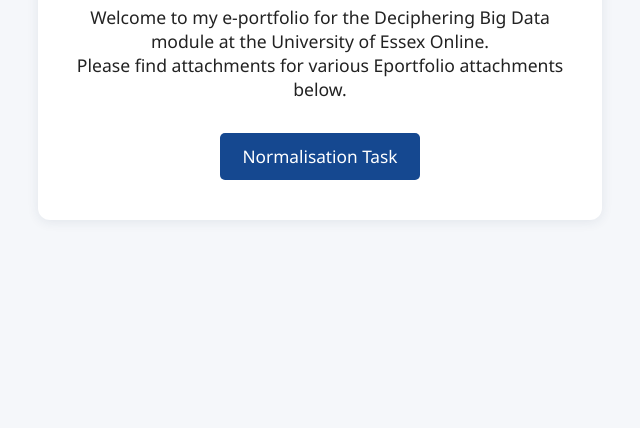
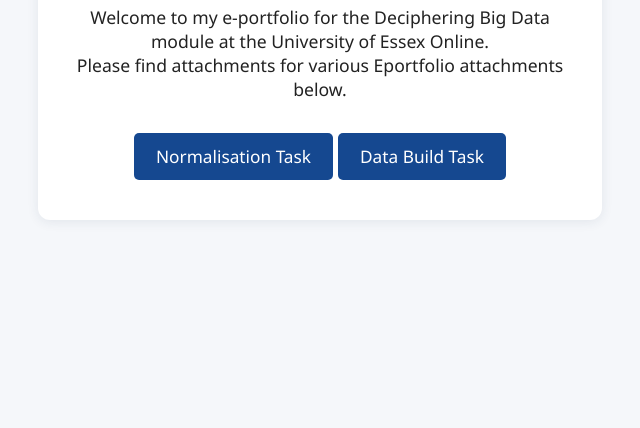
Before and after one commit to dtzwang/UofEO-EPortfolio, a plain HTML site: page DBD_PCOM7E April 2025.html in a window 1280 px wide. Shown: the part 372-800 px from the top of the page, without its empty margins (320-960 px from the left). Drawn offline with Linux system fonts and the light colour scheme.

Commit message:
Update DBD_PCOM7E April 2025.html

```diff
--- a/DBD_PCOM7E April 2025.html
+++ b/DBD_PCOM7E April 2025.html
@@ -58,6 +58,7 @@
       Please find attachments for various Eportfolio attachments below.
     </p>
     <a href="DBD_PCOM7E Normalisation Task.html">Normalisation Task</a>
+    <a href="DBD_PCOM7E Data Build Task.html">Data Build Task</a>
   </div>
 </body>
 </html>
```
